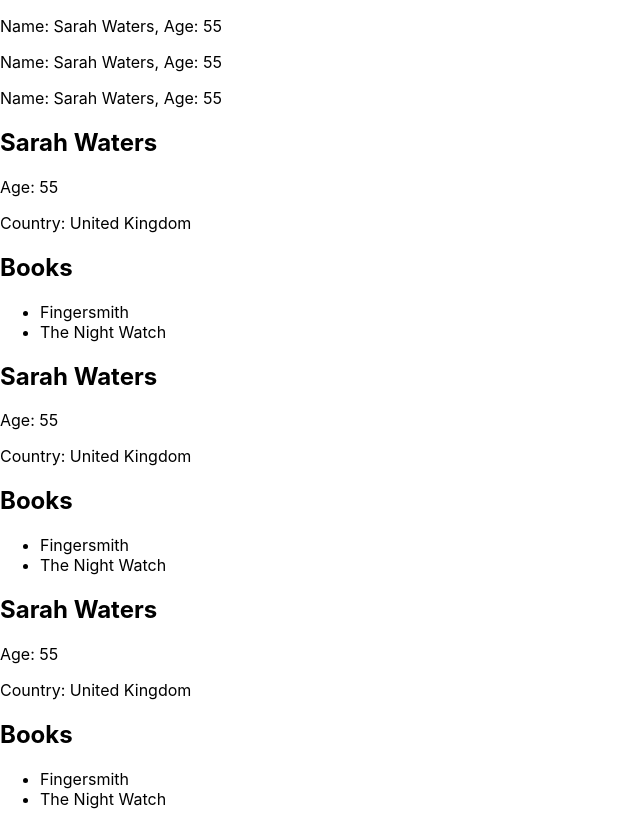
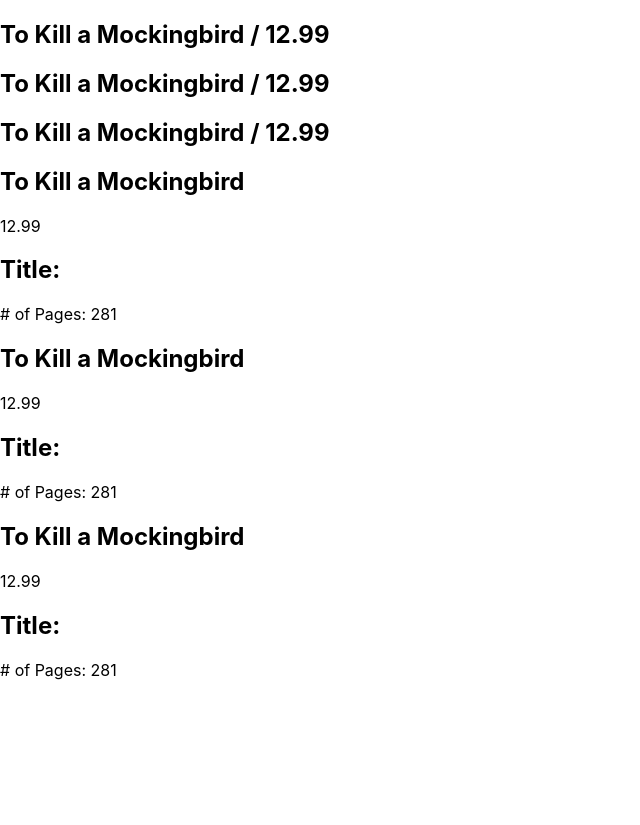
Before and after one commit to cse18107/advanced-react-design-pattern, a React (Create React App) app: page / in a window 1280 px wide. Shown: the whole page, without its empty margins (0-640 px from the left). After the commit the page ends 800 px from the top, so only its background shows below. Built offline with nearby package versions, Linux system fonts and the light colour scheme.

Commit message:
added content

```diff
--- a/src/App.js
+++ b/src/App.js
@@ -1,17 +1,38 @@
 import "./App.css";
 import { LargeAuthorListItem } from "./components/authors/LargeListItems";
 import { SmallAuthorListItem } from "./components/authors/SmallListItems";
+import { LargeBookListItem } from "./components/books/LargeListItems";
+import { SmallBookListItem } from "./components/books/SmallListItems";
 import { RegularList } from "./components/list/Regular";
 
 import { authors } from './data/author';
+import { books } from './data/books';
 
 
 
 function App() {
   return (
     <>
-      <RegularList items={authors} sourceName={"author"} ItemComponent={SmallAuthorListItem}/>
-      <RegularList items={authors} sourceName={"author"} ItemComponent={LargeAuthorListItem}/>
+      {/* <RegularList
+        items={authors}
+        sourceName={"author"}
+        ItemComponent={SmallAuthorListItem}
+      />
+      <RegularList
+        items={authors}
+        sourceName={"author"}
+        ItemComponent={LargeAuthorListItem}
+      /> */}
+      <RegularList
+        items={books}
+        sourceName={"book"}
+        ItemComponent={SmallBookListItem}
+      />
+      <RegularList
+        items={books}
+        sourceName={"book"}
+        ItemComponent={LargeBookListItem}
+      />
     </>
   );
 }
--- a/src/components/books/LargeListItems.jsx
+++ b/src/components/books/LargeListItems.jsx
@@ -0,0 +1,12 @@
+export const LargeBookListItem = ({book}) => {
+    const {name, price, title, pages} = book;
+    return (
+        <>
+            <h2>{name}</h2>
+            <p>{price}</p>
+            <h2>Title:</h2>
+            <p>{title}</p>
+            <p># of Pages: {pages}</p>
+        </>
+    );
+}
--- a/src/components/books/SmallListItems.jsx
+++ b/src/components/books/SmallListItems.jsx
@@ -0,0 +1,8 @@
+export const SmallBookListItem = ({ book }) => {
+  const { name, price } = book;
+  return (
+    <h2>
+      {name} / {price}
+    </h2>
+  );
+};
```
